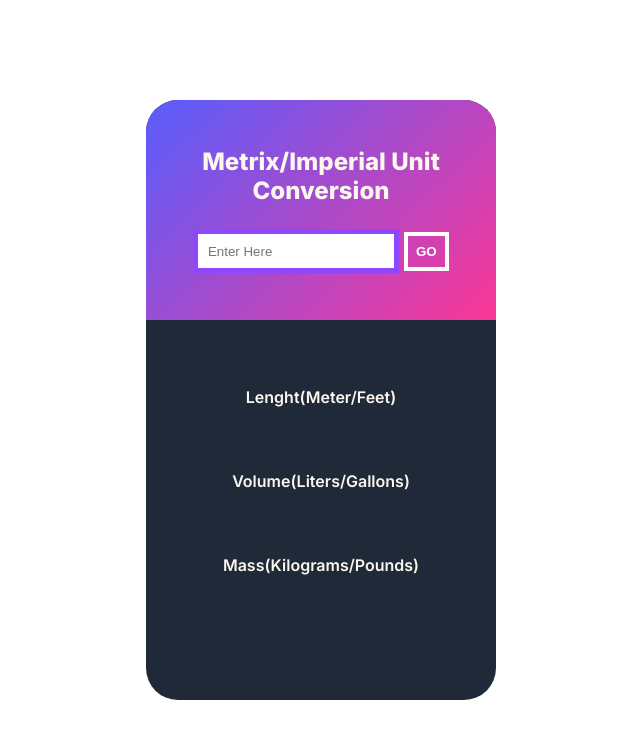
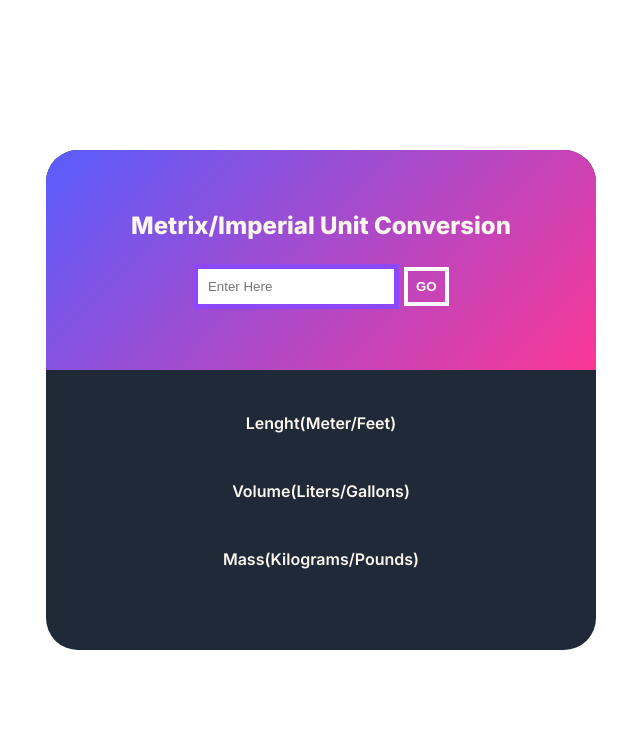
Before and after one commit to a2uuz/Unit-Conversion, a plain HTML site: page index.html in a window 1280 px wide. Shown: the whole page, without its empty margins (319-959 px from the left). Drawn offline with Linux system fonts and the light colour scheme.

Commit message:
added media query for desktop view

```diff
--- a/sass/style.scss
+++ b/sass/style.scss
@@ -97,3 +97,27 @@ button:active{
         color: $Pharagraph;
     }
 }
+
+@media (min-width: 675px){
+
+.container{
+    background-color: $Dark-bg;
+    width: 550px;
+    height: 500px;
+}
+
+.top-side{
+    height: 220px;
+}
+
+.bottom-side{
+     @include flex();
+    height: 290px;
+    font-size: 1rem;
+}
+
+.row-result{
+    display: flex;
+    flex-direction: row;
+}
+}
```
Also changed, not shown: css/style.css, 1 other file.
